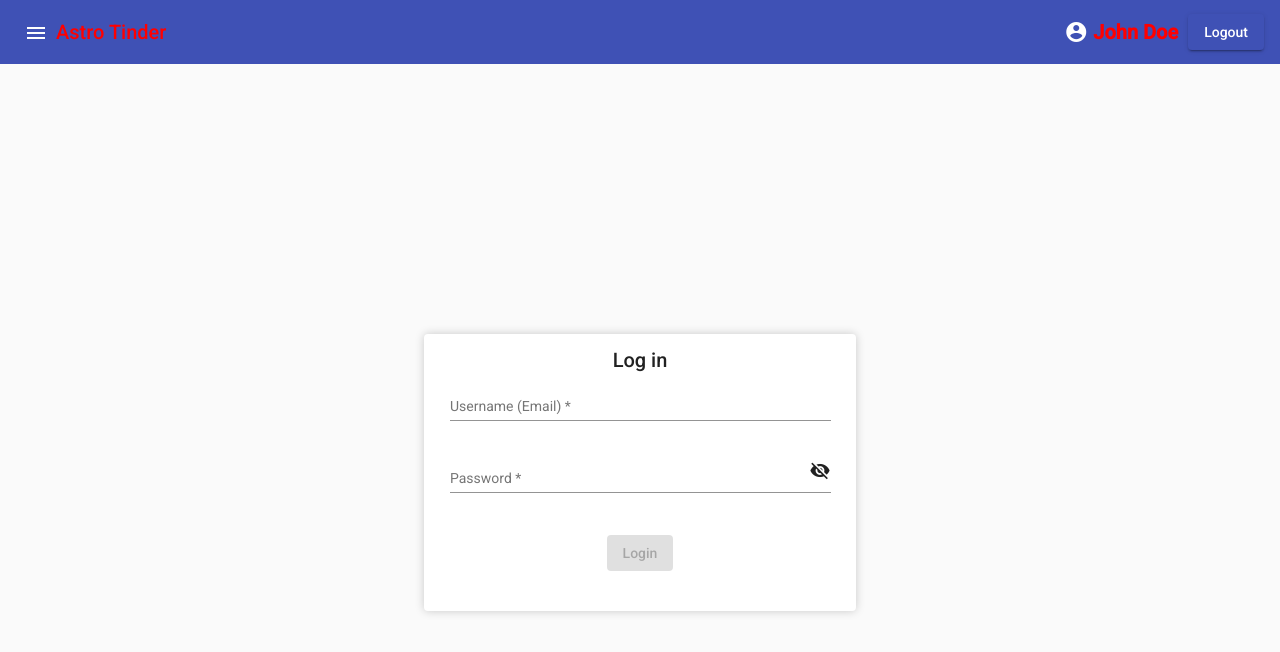
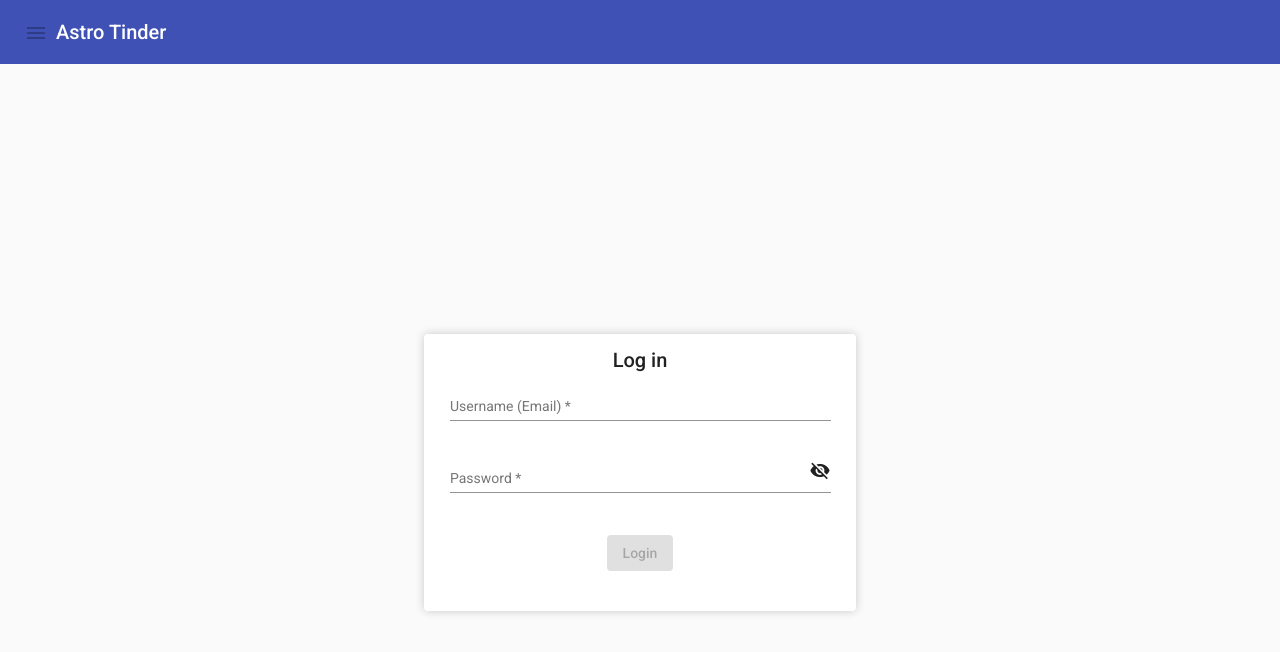
Before and after one commit to ameelin/astro_2, an Angular app: page /login in a window 1280 px wide. Shown: the top 652 px of the page. Built offline with nearby package versions, Linux system fonts and the light colour scheme.

Commit message:
7th commit - login and logout fixed

```diff
--- a/src/app/login/login.component.ts
+++ b/src/app/login/login.component.ts
@@ -1,5 +1,8 @@
-import { Component } from '@angular/core';
+import { Component, EventEmitter, Output } from '@angular/core';
 import { NgForm } from '@angular/forms';
+import { AuthService } from '../shared/auth.service';
+import { UserService } from '../shared/user.service';
+import { Router } from '@angular/router';
 
 @Component({
   selector: 'app-login',
@@ -7,17 +10,19 @@ import { NgForm } from '@angular/forms';
   styleUrls: ['./login.component.scss']
 })
 export class LoginComponent {
+
   emailPattern = /^[a-zA-Z0-9._%+-]+@[a-zA-Z0-9.-]+\.[a-zA-Z]{2,4}$/;
-
   showPassword = false;
-  constructor() { }
+  constructor(private auth : AuthService, private userService: UserService, private router : Router) { }
 
   onLoginFormSubmit(loginForm: NgForm): void {
     console.log('Username:', loginForm.value.username);
     console.log('Password:', loginForm.value.password);
     console.log('Form submitted');
+    this.userService.setLoggedIn(true);
 
   }
+
 
   togglePasswordVisibility() {
     this.showPassword = !this.showPassword;
--- a/src/app/shared/user.service.ts
+++ b/src/app/shared/user.service.ts
@@ -1,9 +1,17 @@
-import { Injectable } from '@angular/core';
+import { Injectable, EventEmitter } from '@angular/core';
 
 @Injectable({
-  providedIn: 'root'
+  providedIn: 'root',
 })
 export class UserService {
+  userLoggedIn: EventEmitter<boolean> = new EventEmitter<boolean>();
+  isLoggedIn = false;
 
-  constructor() { }
+  setLoggedIn(loggedIn:boolean) {
+    // Logic to handle user login
+    this.isLoggedIn = loggedIn;
+    this.userLoggedIn.emit(loggedIn);
+  }
+
+  // Other methods and logic
 }
--- a/src/app/toolbar/toolbar.component.html
+++ b/src/app/toolbar/toolbar.component.html
@@ -1,7 +1,7 @@
 <mat-toolbar color="primary">
   <mat-toolbar-row>
     <div class="left-content">
-      <button mat-icon-button (click)="onSidenavToggle()">
+      <button mat-icon-button (click)="onSidenavToggle()" [disabled]="!isLoggedIn" [class.active]="isLoggedIn">
         <mat-icon>menu</mat-icon>
       </button>
       <h1 class="site-title" [ngStyle]="{ color: isLoggedIn ? 'red' : 'white' }">Astro Tinder</h1>
--- a/src/app/toolbar/toolbar.component.ts
+++ b/src/app/toolbar/toolbar.component.ts
@@ -1,4 +1,5 @@
 import { Component, Output, EventEmitter } from '@angular/core';
+import { UserService } from '../shared/user.service';
 
 @Component({
   selector: 'app-toolbar',
@@ -7,7 +8,15 @@ import { Component, Output, EventEmitter } from '@angular/core';
 })
 export class ToolbarComponent {
   @Output() sidenavToggle = new EventEmitter<void>();
-  isLoggedIn = true;
+  isLoggedIn = false;
+
+  constructor(private userService: UserService) {}
+
+  ngOnInit() {
+    this.userService.userLoggedIn.subscribe((loggedIn) => {
+       this.isLoggedIn = loggedIn;
+    });
+  }
 
   onSidenavToggle(): void {
     console.log("onSidenavToggle");
@@ -15,6 +24,7 @@ export class ToolbarComponent {
   }
 
   logout(){
+    this.userService.setLoggedIn(false);
 
   }
 }
```
